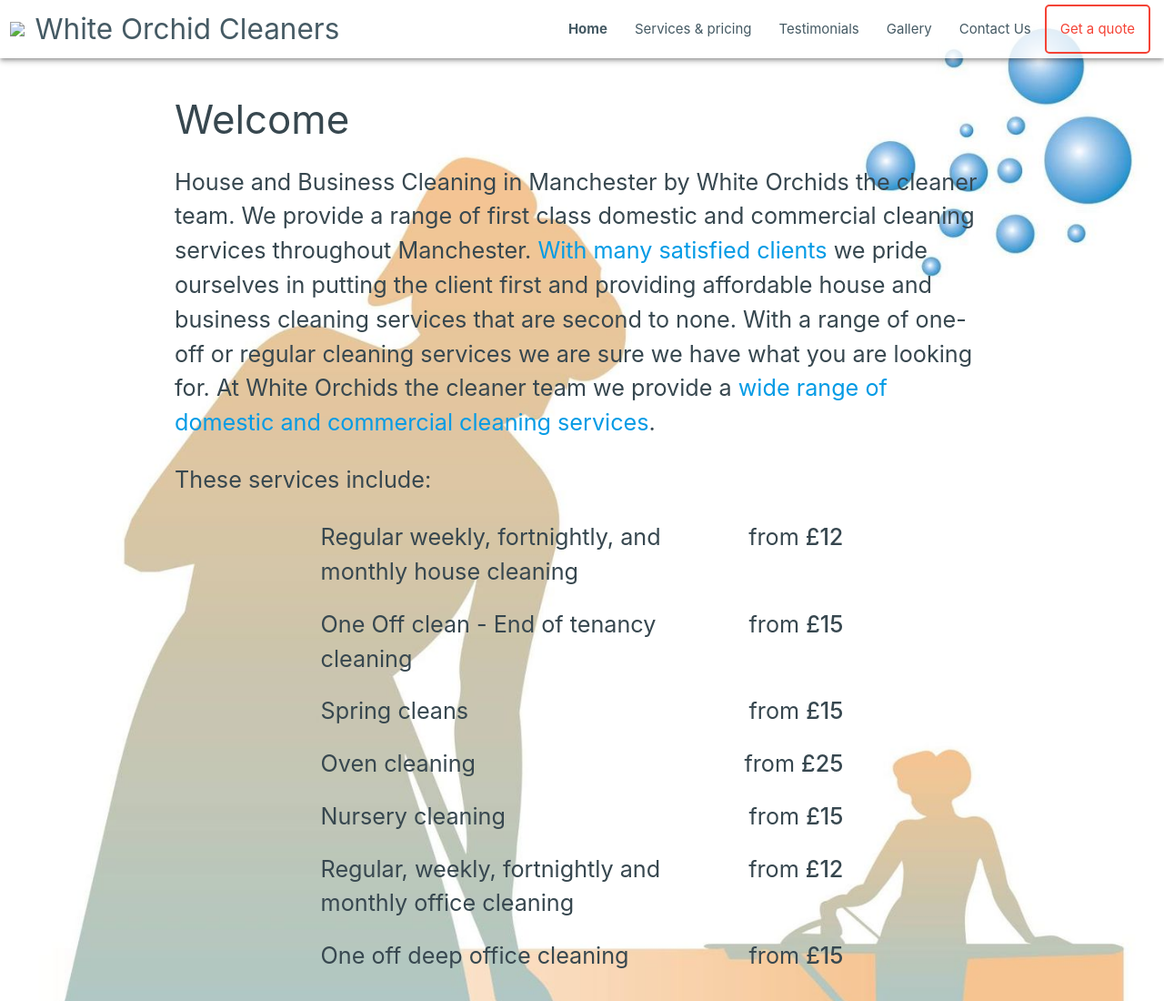
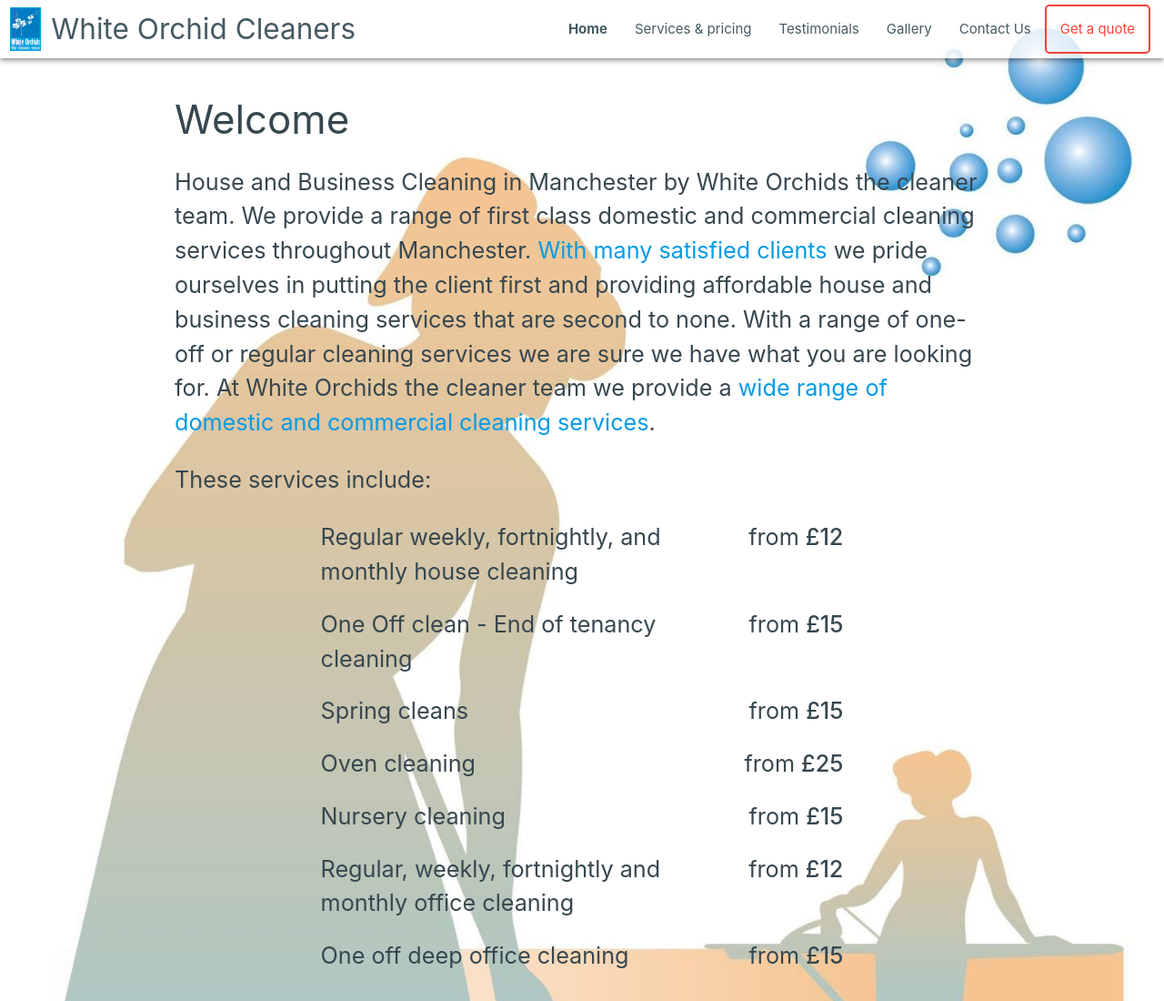
Before and after one commit to PeterHenter/white-orchid-static, a plain HTML site: page index.html in a window 1280 px wide. Shown: the top 1100 px of the page at 91% size. Drawn offline with nearby package versions, Linux system fonts and the light colour scheme; the site is published under a folder, as on GitHub Pages, so addresses that start at the root find nothing.

Commit message:
Fixing links

```diff
--- a/index.html
+++ b/index.html
@@ -16,7 +16,7 @@
     <!-- Navbar -->
     <nav id="navbar" class="blue-grey-text text-darken-2 z-depth-2">
         <div id="logo-and-title">
-            <img id="logo" src="/assets/logo.jpg">
+            <img id="logo" src="assets/logo.jpg">
             <div id="title">White Orchid Cleaners</div>
         </div>
         <div id="menu-items">
```
